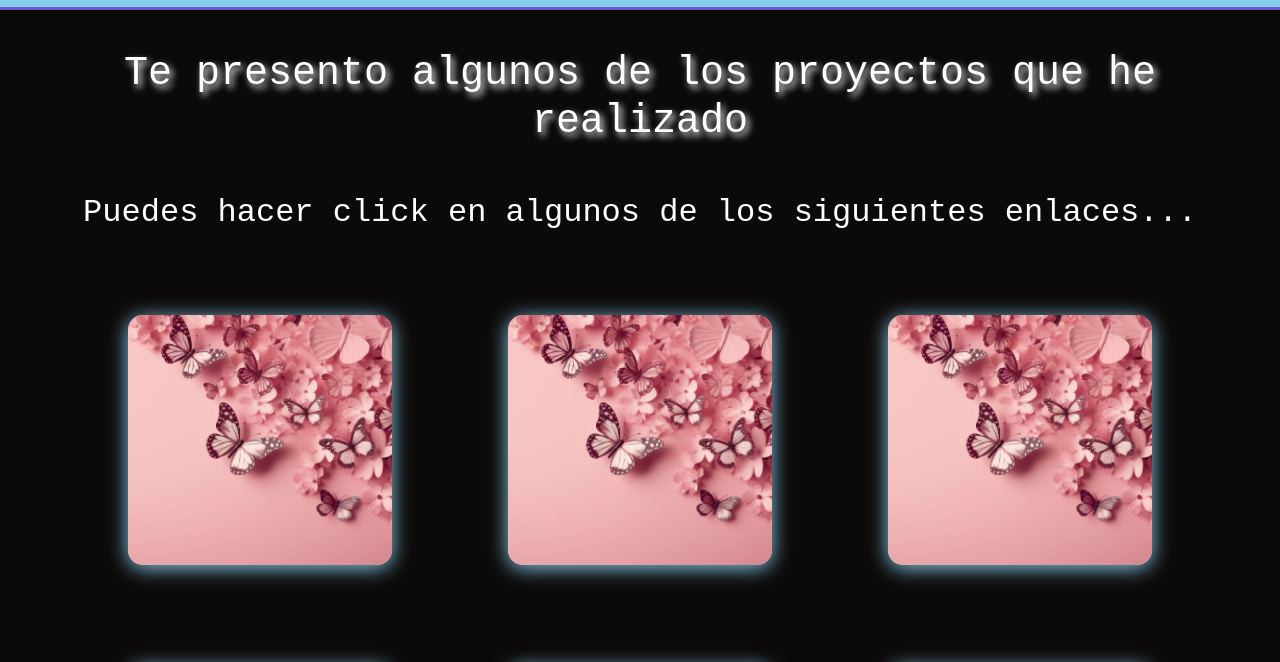
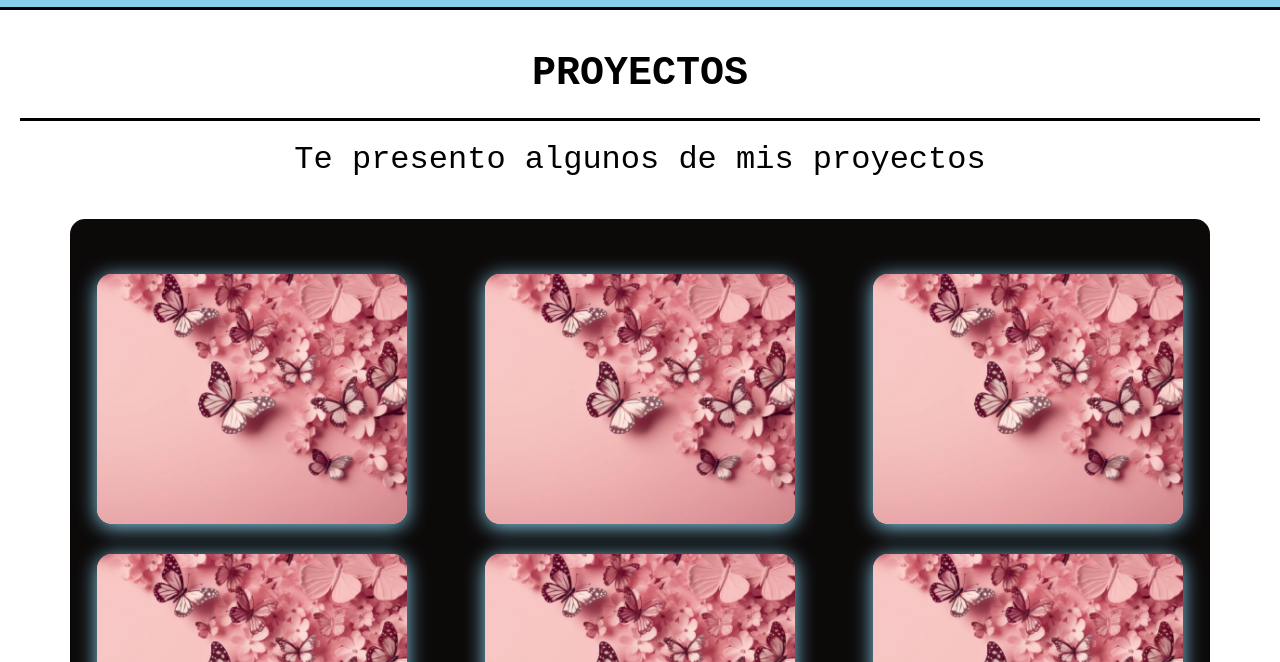
Before and after one commit to CatWebs/ProyectoFinalCisternasCatalina, a website: page pages/projects.html in a window 1280 px wide. Shown: the part 63-725 px from the top of the page. Drawn offline with nearby package versions, Linux system fonts and the light colour scheme.

Commit message:
Rediseñando projects.html - Cambios de color y distribución de espacios

```diff
--- a/assets/scss/pages/_projects.scss
+++ b/assets/scss/pages/_projects.scss
@@ -1,20 +1,29 @@
 /*Sección principal - Main*/
 
 #projects{
-    background-color: map-get($colores, color-fondo);
-    color: map-get($colores, color-texto-light);
-    padding: 40px 20px;
-    border-top: 3px solid map-get($colores, color-secundario);
+    background-color: map-get($colores, color-texto-light);
+    color: map-get($colores, color-texto-dark);
+    padding: 40px 20px 90px;
+    border-top: 3px solid map-get($colores, color-texto-dark);
     text-align: center;
     width: 100%;
     h1{
-        text-shadow: 3px 4px 7px map-get($colores, color-texto-light);
-        padding-bottom: 40px;
+        border-bottom: 3px solid map-get($colores, color-texto-dark);
+        margin-bottom: 20px;
+        padding-bottom: 20px;
+        font-weight: bolder;
+        text-transform: uppercase;
+        font-size: 40px;
+    }
+    h2{
+        margin-bottom: 40px;
     }
     .proyectos{
+        background-color: map-get($colores, color-fondo);
+        border-radius: 15px;
+        padding: 40px 0;
         .proyectos__proyecto{
-            padding: 25px;
-            margin-top: 50px;
+            padding: 15px 0;
             .proyecto__img{
                 width: 80%;
                 height: 250px;
@@ -31,7 +40,7 @@
                     border-radius: 15px;
                 }
                 .proyecto__info{
-                    background-color: map-get($colores, color-fondo);
+                    background-color: map-get($colores, color-principal);
                     opacity: .7;
                     position: absolute;
                     top: 0;
@@ -43,8 +52,7 @@
                     overflow: hidden;
                     transition: 1s all;
                     h2{
-                        color: map-get($colores, color-texto-light);
-                        text-shadow: 5px 10px 10px map-get($colores, color-texto-dark);
+                        color: map-get($colores, color-texto-dark);
                         font-size: 22px;
                         font-weight: bolder;
                         text-transform: uppercase;
@@ -64,21 +72,19 @@
 /*Sección de galería*/
 
 .galeria-paisajes{
-    border: 3px solid #000;
-    background-color: map-get($colores, color-secundario);
+    background-color: map-get($colores, color-fondo);
     padding: 2%;
     h2{
         text-align: center;
+        color: map-get($colores, color-texto-light);
         padding: 20px;
-        text-shadow: 0 0 10px #000;
-        color: #fff;
         font-weight: lighter;
     }
     .paisajes-container{
         width: 96%;
         margin: auto;
         height: auto;
-        background-color: rgb(173, 206, 195);
+        background-color: map-get($colores, color-principal);
         display: grid;
         grid-template-columns: 1fr;
         grid-template-rows: repeat(8, 200px);
--- a/pages/projects.html
+++ b/pages/projects.html
@@ -46,8 +46,8 @@
     </header>
     <!--Contenido Principal-->
     <main id="projects">
-        <h1>Te presento algunos de los proyectos que he realizado</h1>
-        <h2>Puedes hacer click en algunos de los siguientes enlaces...</h2>
+        <h1 class="animate__rubberBand animate__animated animate__slow">Proyectos</h1>
+        <h2>Te presento algunos de mis proyectos</h2>
         <div class="container proyectos">
             <div class="row">
                 <div class="proyectos__proyecto col-lg-4 col-md-6 col-sm-12">
@@ -115,7 +115,7 @@
     </main>
 <!--Bloques de contacto-->
     <section class="galeria-paisajes">
-        <h2>Continúa viendo otro de mis proyectos... Te presento mi galería con el método GRIDS.</h2>
+        <h2>Disfruta de una linda galería con CSS GRIDS</h2>
         <div class="paisajes-container">
             <div class="paisajes paisaje1" style="background-image: url(../media/img/paisaje1.webp);"></div>
             <div class="paisajes paisaje2" style="background-image: url(../media/img/paisaje2.webp);"></div>
```
Also changed, not shown: assets/css/style.css, 1 other file.
